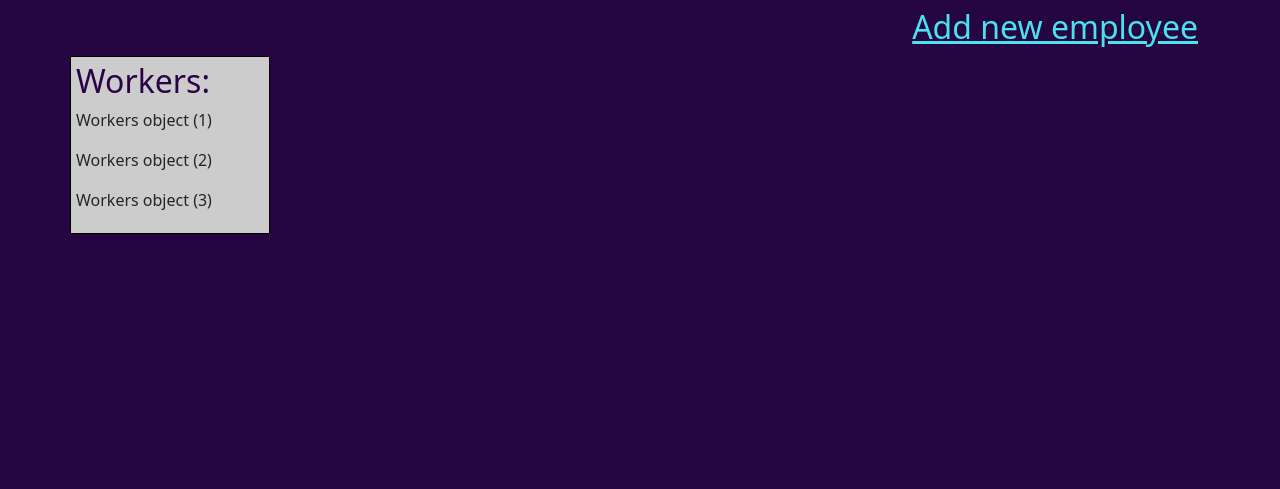
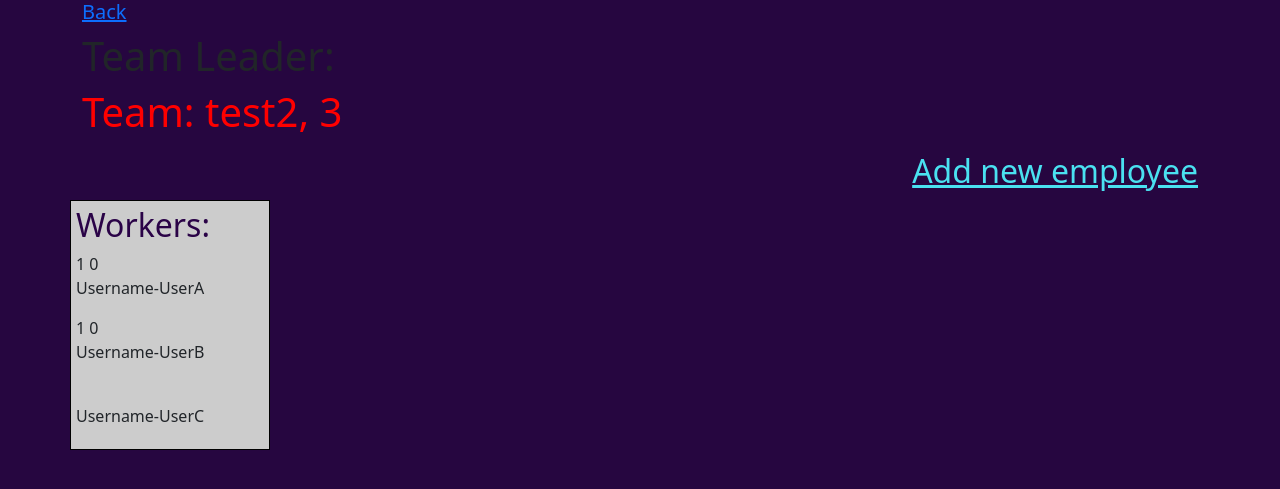
Before and after one commit to JaryjDementor/Do_It, a Django app: page /tasks/list-workers/2 in a window 1280 px wide. Shown: the top 489 px of the page. Run offline with Django 4.2, Linux system fonts and the light colour scheme; data comes from the database, SQL or seed files in the repository; both versions use the stored data as it was after the commit.

Commit message:
upd listworker html

```diff
--- a/projectToDo/listWorkers/models.py
+++ b/projectToDo/listWorkers/models.py
@@ -5,7 +5,8 @@
     id_team = IntegerField("id_team", max_length=1000, null=False)
     id_worker = IntegerField("id_worker", max_length=1000, null=False)
     username = CharField("username", max_length=1000, null=False)
-
+    first_name = CharField("first_name", max_length=1000, null=False)
+    last_name = CharField("last_name", max_length=1000, null=False)
     class Meta:
         verbose_name = "Workers"
         verbose_name_plural = "Workers"
--- a/projectToDo/listWorkers/static/listWorkers/css/list_workers.css
+++ b/projectToDo/listWorkers/static/listWorkers/css/list_workers.css
@@ -1,5 +1,8 @@
 body {
     background-color: #260640;
+}
+h1[id=name_team]{
+    color:red;
 }
 
 h1[id=create] a{
--- a/projectToDo/listWorkers/templates/listWorkers/list_workers.html
+++ b/projectToDo/listWorkers/templates/listWorkers/list_workers.html
@@ -6,12 +6,18 @@
 {% endblock %}
 
 {% block content %}
+    <h5> <a href="{% url 'profile_user' %}"> Back </a></h5>
+    {% for item in name_admin %}
+    <h1 id="info_admin"> Team Leader:  {{item.first_name}}  </h1>
+     {% endfor %}
+    {% for item in nameteam %}
+    <h1 id="name_team"> Team:  {{item.name_team}}, {{item.id_admin}}  </h1>
+     {% endfor %}
     <h1 align="right" id="create"><a href="{% url 'add_an_employee' id_team %}">Add new employee</a> </h1>
     <div id="block">
         <h3 id="workers"> Workers: </h3>
-
-        {% for item in a %}
-            <p> {{item}}</b></a></p>
+        {% for item in db %}
+            <p> {{item.first_name}} {{item.last_name}}<br> Username-{{item.username}}</b></a></p>
         {% endfor %}
     </div>
 {% endblock %}
--- a/projectToDo/listWorkers/views.py
+++ b/projectToDo/listWorkers/views.py
@@ -34,13 +34,17 @@
 
 
 def list_workers(request, id_team):
+    nameteam = TeamsList.objects.filter(id=id_team)
+    # info_admin = User.objects.filter(id=nameteam.id_admin)
+    info_admin='a'
+    for i in nameteam:
+        info_admin = i.id_admin
+    name_admin = User.objects.filter(id=info_admin)
     db = Workers.objects.filter(id_team=id_team)
     a=[]
-    for i in db:
-        # info_employee = User.objects.filter(id=i)
-        a.append(i)
+
     # info_employee = User.objects.filter(id=db.id_worker)
-    data = {"db": db, 'a': a, 'id_team': id_team}
+    data = {"db": db, 'a': a, 'id_team': id_team, 'nameteam': nameteam, 'name_admin': name_admin}
     return render(request, "listWorkers/list_workers.html", context=data)
 
 def add_an_employee(request, id_team):
@@ -52,8 +56,10 @@
             order.id_team = id_team
             user = User.objects.get(username=order.username)
             order.id_worker = user.id
+            order.first_name = user.first_name
+            order.last_name = user.last_name
             order.save()
-            return redirect("profile_user")
+            return redirect("list_workers", id_team)
     form = WorkersForm()
     return render(request, "listWorkers/add_worker.html", {"form": form})
 
```
Also changed, not shown: projectToDo/localfilename.db.
